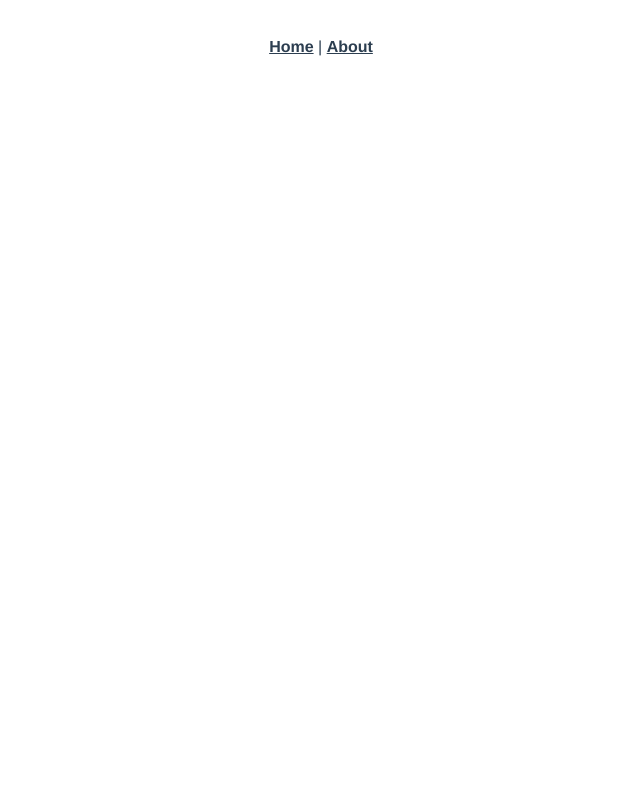
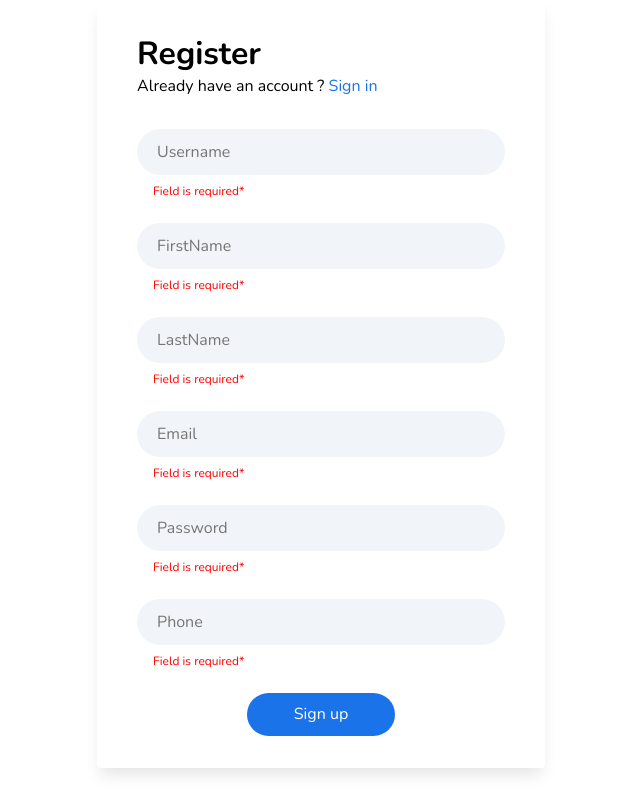
Before and after one commit to pinkskie/t-emph, a Vue app: page /register in a window 1280 px wide. Before the commit this address had no page. Shown: the whole page, without its empty margins (319-959 px from the left). Built offline with nearby package versions, Linux system fonts and the light colour scheme.

Commit message:
feat: AuthForm, RegisterForm

```diff
--- a/package.json
+++ b/package.json
@@ -8,6 +8,7 @@
     "lint": "vue-cli-service lint"
   },
   "dependencies": {
+    "axios": "^1.3.2",
     "core-js": "^3.8.3",
     "vue": "^3.2.13",
     "vue-router": "^4.0.3",
--- a/src/App.vue
+++ b/src/App.vue
@@ -1,9 +1,5 @@
 <template>
-  <nav>
-    <router-link to="/">Home</router-link> |
-    <router-link to="/about">About</router-link>
-  </nav>
-  <router-view/>
+  <router-view />
 </template>
 
 <style lang="scss">
--- /dev/null
+++ b/src/components/AuthForm.vue
@@ -0,0 +1,85 @@
+<template>
+  <div class="Auth">
+    <form class="form">
+      <div class="form-title">
+        <h1>Sign in</h1>
+        <p>
+          New user ?
+          <router-link to="/register" class="link"
+            >Create an account</router-link
+          >
+        </p>
+      </div>
+      <div class="form-inputs">
+        <input type="text" placeholder="Username" />
+        <input type="password" placeholder="Password" />
+        <button>Sign in</button>
+      </div>
+    </form>
+  </div>
+</template>
+
+<script>
+export default {
+  name: "AuthForm",
+};
+</script>
+
+<style lang="scss">
+.form {
+  max-width: 28rem;
+  width: 100%;
+  margin: calc(100vh / 2 - 14rem) auto;
+  padding: 2rem 2.5rem;
+  border: none;
+  outline: none;
+  border-radius: 0.25rem;
+  color: black;
+  background: white;
+  box-shadow: 0 10px 15px -3px rgba(0, 0, 0, 0.1);
+  &-title {
+    text-align: left;
+    margin-bottom: 2rem;
+    .link {
+      color: #1a73e8;
+    }
+  }
+  &-inputs {
+    display: flex;
+    flex-direction: column;
+    justify-content: center;
+    align-items: center;
+    gap: 2rem;
+    margin: 0 auto;
+    input {
+      font-size: 1rem;
+      font-weight: 400;
+      line-height: inherit;
+      width: 100%;
+      height: auto;
+      padding: 0.75rem 1.25rem;
+      border: none;
+      outline: none;
+      border-radius: 2rem;
+      color: #121212;
+      background: #f1f5f9;
+      ::placeholder {
+        font-family: inherit;
+      }
+    }
+    button {
+      font-size: 1rem;
+      font-weight: 500;
+      cursor: pointer;
+      min-width: 40%;
+      height: auto;
+      padding: 0.65rem 1.25rem;
+      border: none;
+      outline: none;
+      border-radius: 2rem;
+      color: white;
+      background: #1a73e8;
+    }
+  }
+}
+</style>
--- /dev/null
+++ b/src/components/RegisterForm.vue
@@ -0,0 +1,114 @@
+<template>
+  <div class="Auth">
+    <form class="form">
+      <div class="form-title">
+        <h1>Register</h1>
+        <p>
+          Already have an account ?
+          <router-link to="/" class="link">Sign in</router-link>
+        </p>
+      </div>
+      <div class="form-inputs">
+        <div class="form-inputs-item">
+          <input type="text" placeholder="Username" />
+          <p class="error">Field is required*</p>
+        </div>
+        <div class="form-inputs-item">
+          <input type="text" placeholder="FirstName" />
+          <p class="error">Field is required*</p>
+        </div>
+        <div class="form-inputs-item">
+          <input type="text" placeholder="LastName" />
+          <p class="error">Field is required*</p>
+        </div>
+        <div class="form-inputs-item">
+          <input type="passtextword" placeholder="Email" />
+          <p class="error">Field is required*</p>
+        </div>
+        <div class="form-inputs-item">
+          <input type="password" placeholder="Password" />
+          <p class="error">Field is required*</p>
+        </div>
+        <div class="form-inputs-item">
+          <input type="tel" placeholder="Phone" />
+          <p class="error">Field is required*</p>
+        </div>
+        <button>Sign up</button>
+      </div>
+    </form>
+  </div>
+</template>
+
+<script>
+export default {
+  name: "RegisterForm",
+};
+</script>
+
+<style lang="scss">
+.form {
+  max-width: 28rem;
+  width: 100%;
+  margin: calc(100vh / 2 - 25rem) auto;
+  padding: 2rem 2.5rem;
+  border: none;
+  outline: none;
+  border-radius: 0.25rem;
+  color: black;
+  background: white;
+  box-shadow: 0 10px 15px -3px rgba(0, 0, 0, 0.1);
+  &-title {
+    text-align: left;
+    margin-bottom: 2rem;
+    .link {
+      color: #1a73e8;
+    }
+  }
+  &-inputs {
+    display: flex;
+    flex-direction: column;
+    justify-content: center;
+    align-items: center;
+    gap: 1rem;
+    margin: 0 auto;
+    &-item {
+      width: 100%;
+      .error {
+        text-align: left;
+        color: Red;
+        font-size: 0.75rem;
+        padding: 0.5rem 1rem;
+      }
+    }
+    input {
+      font-size: 1rem;
+      font-weight: 400;
+      line-height: inherit;
+      width: 100%;
+      height: auto;
+      padding: 0.75rem 1.25rem;
+      border: none;
+      outline: none;
+      border-radius: 2rem;
+      color: #121212;
+      background: #f1f5f9;
+      ::placeholder {
+        font-family: inherit;
+      }
+    }
+    button {
+      font-size: 1rem;
+      font-weight: 500;
+      cursor: pointer;
+      min-width: 40%;
+      height: auto;
+      padding: 0.65rem 1.25rem;
+      border: none;
+      outline: none;
+      border-radius: 2rem;
+      color: white;
+      background: #1a73e8;
+    }
+  }
+}
+</style>
--- /dev/null
+++ b/src/global.scss
@@ -0,0 +1,17 @@
+@import url("https://fonts.googleapis.com/css2?family=Nunito:wght@400;700&display=swap");
+
+* {
+  margin: 0;
+  padding: 0;
+  box-sizing: border-box;
+  font-family: "Nunito", sans-serif;
+}
+
+a {
+  text-decoration: none;
+  color: inherit;
+}
+
+li {
+  list-style: none;
+}
--- a/src/router/index.js
+++ b/src/router/index.js
@@ -1,25 +1,23 @@
-import { createRouter, createWebHistory } from 'vue-router'
-import HomeView from '../views/HomeView.vue'
+import { createRouter, createWebHistory } from "vue-router";
+import AuthPage from "../views/AuthPage.vue";
+import RegisterPage from "../views/RegisterPage.vue";
 
 const routes = [
   {
-    path: '/',
-    name: 'home',
-    component: HomeView
+    path: "/",
+    name: "home",
+    component: AuthPage,
   },
   {
-    path: '/about',
-    name: 'about',
-    // route level code-splitting
-    // this generates a separate chunk (about.[hash].js) for this route
-    // which is lazy-loaded when the route is visited.
-    component: () => import(/* webpackChunkName: "about" */ '../views/AboutView.vue')
-  }
-]
+    path: "/register",
+    name: "register",
+    component: RegisterPage,
+  },
+];
 
 const router = createRouter({
   history: createWebHistory(process.env.BASE_URL),
-  routes
-})
+  routes,
+});
 
-export default router
+export default router;
--- /dev/null
+++ b/src/views/AuthPage.vue
@@ -0,0 +1,14 @@
+<template>
+  <AuthForm />
+</template>
+
+<script>
+import AuthForm from "../components/AuthForm.vue";
+
+export default {
+  name: "AuthPage",
+  components: {
+    AuthForm,
+  },
+};
+</script>
--- /dev/null
+++ b/src/views/RegisterPage.vue
@@ -0,0 +1,14 @@
+<template>
+  <RegisterForm />
+</template>
+
+<script>
+import RegisterForm from "@/components/RegisterForm.vue";
+
+export default {
+  name: "RegisterPage",
+  components: {
+    RegisterForm,
+  },
+};
+</script>
```
Also changed, not shown: src/main.js (+6 -5 lines), src/services/api.js (added, +7 -0 lines), .eslintrc.js, 1 other file (tests, documents, lock files or other folders).
